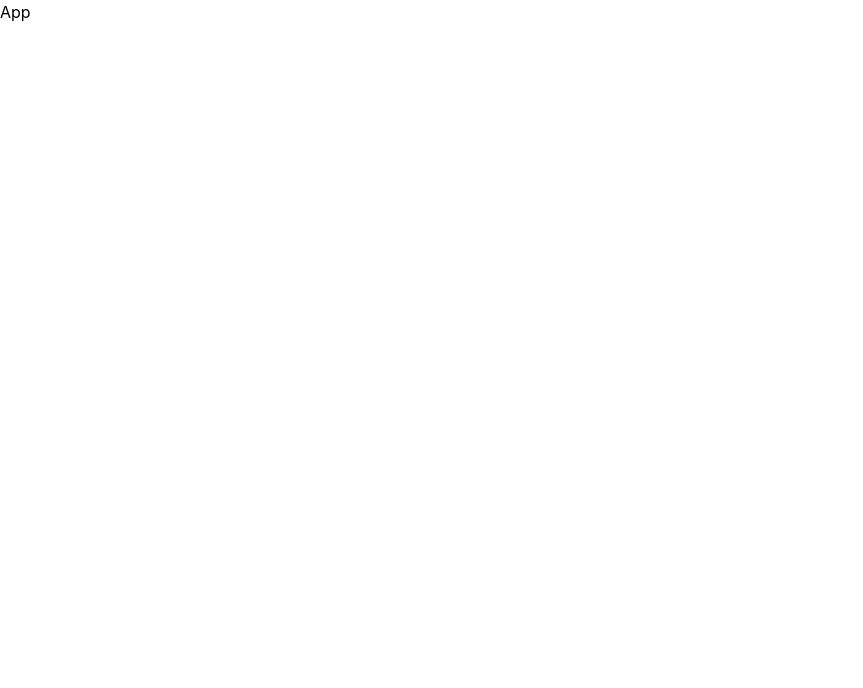
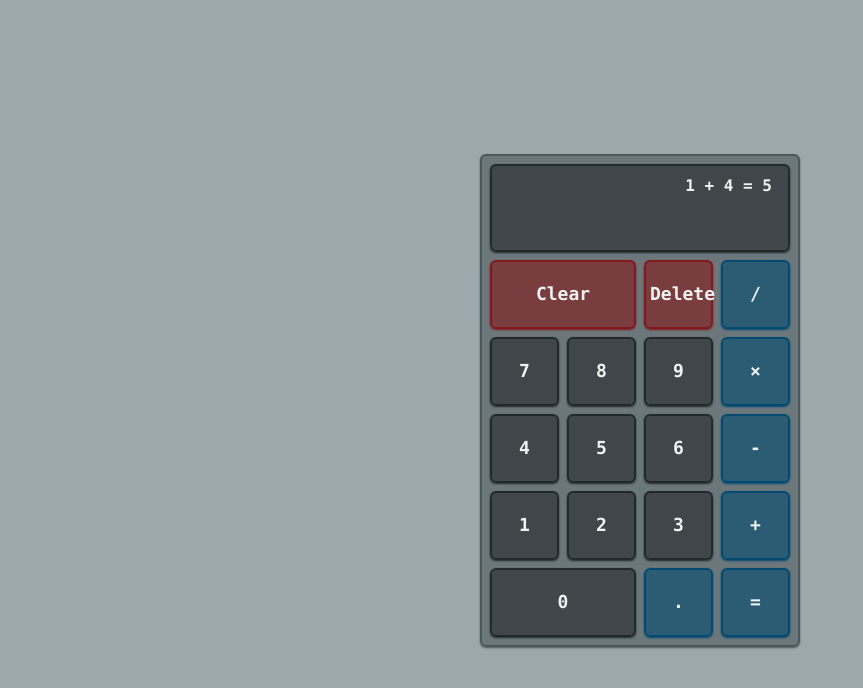
Before and after one commit to Ali-boorboor/Calcify, a React (Vite) app: page / in a window 1280 px wide. Shown: the top 688 px of the page, without its empty margins (0-863 px from the left). Built offline with nearby package versions, Linux system fonts and the light colour scheme.

Commit message:
feat: implement calculator UI layout

```diff
--- a/index.html
+++ b/index.html
@@ -10,8 +10,8 @@
       href="/favicon/calculator-favicon-32.png"
     />
   </head>
-  <body>
-    <div id="root"></div>
+  <body class="bg-mist-400">
+    <div class="min-h-svh grid place-items-center" id="root"></div>
     <script type="module" src="/src/main.jsx"></script>
   </body>
 </html>
--- a/src/App.jsx
+++ b/src/App.jsx
@@ -1,5 +1,7 @@
+import Calculator from "@/components/Calculator";
+
 const App = () => {
-  return <div>App</div>;
+  return <Calculator />;
 };
 
 export default App;
--- /dev/null
+++ b/src/components/Button.jsx
@@ -0,0 +1,38 @@
+const buttonVariants = {
+  digit:
+    "bg-mist-800/60 hover:bg-mist-800/80 border-mist-800 aspect-square shadow-mist-800",
+
+  operator:
+    "bg-sky-900/60 hover:bg-sky-900/80 border-sky-900 aspect-square shadow-sky-900",
+
+  clear:
+    "bg-red-900/60 hover:bg-red-900/80 border-red-900 col-span-2 shadow-red-900",
+
+  delete:
+    "bg-red-900/60 hover:bg-red-900/80 border-red-900 aspect-square shadow-red-900",
+
+  wide: "bg-mist-800/60 hover:bg-mist-800/80 border-mist-800 col-span-2 shadow-mist-800",
+};
+
+const Button = ({
+  children,
+  variant = "digit",
+  //! action = "add-digit",
+  ariaLabel,
+  onClick,
+}) => {
+  const buttonVariant = buttonVariants[variant];
+
+  return (
+    <button
+      className={`text-lg rounded-md border-2 p-1 cursor-pointer shadow-xs transition-colors duration-300 ${buttonVariant}`}
+      aria-label={ariaLabel}
+      onClick={onClick}
+      type="button"
+    >
+      {children}
+    </button>
+  );
+};
+
+export default Button;
--- /dev/null
+++ b/src/components/Calculator.jsx
@@ -0,0 +1,169 @@
+import Button from "@/components/Button";
+
+const actions = {
+  ADD_DIGIT: "add-digit",
+
+  CHOOSE_OPERATION: "choose-operation",
+
+  CLEAR: "clear",
+
+  DELETE: "delete",
+
+  EVALUATE: "evaluate",
+};
+
+const calculatorKeys = [
+  {
+    id: 1,
+    value: "Clear",
+    variant: "clear",
+    action: actions.CLEAR,
+    ariaLabel: "Clear",
+  },
+  {
+    id: 2,
+    value: "Delete",
+    variant: "delete",
+    action: actions.DELETE,
+    ariaLabel: "Delete",
+  },
+  {
+    id: 3,
+    value: "/",
+    variant: "operator",
+    action: actions.CHOOSE_OPERATION,
+    ariaLabel: "Division",
+  },
+  {
+    id: 4,
+    value: 7,
+    variant: "digit",
+    action: actions.ADD_DIGIT,
+    ariaLabel: "Seven",
+  },
+  {
+    id: 5,
+    value: 8,
+    variant: "digit",
+    action: actions.ADD_DIGIT,
+    ariaLabel: "Eight",
+  },
+  {
+    id: 6,
+    value: 9,
+    variant: "digit",
+    action: actions.ADD_DIGIT,
+    ariaLabel: "Nine",
+  },
+  {
+    id: 7,
+    value: "×",
+    variant: "operator",
+    action: actions.CHOOSE_OPERATION,
+    ariaLabel: "Multiply",
+  },
+  {
+    id: 8,
+    value: 4,
+    variant: "digit",
+    action: actions.ADD_DIGIT,
+    ariaLabel: "Four",
+  },
+  {
+    id: 9,
+    value: 5,
+    variant: "digit",
+    action: actions.ADD_DIGIT,
+    ariaLabel: "Five",
+  },
+  {
+    id: 10,
+    value: 6,
+    variant: "digit",
+    action: actions.ADD_DIGIT,
+    ariaLabel: "Six",
+  },
+  {
+    id: 11,
+    value: "-",
+    variant: "operator",
+    action: actions.CHOOSE_OPERATION,
+    ariaLabel: "Subtraction",
+  },
+  {
+    id: 12,
+    value: 1,
+    variant: "digit",
+    action: actions.ADD_DIGIT,
+    ariaLabel: "One",
+  },
+  {
+    id: 13,
+    value: 2,
+    variant: "digit",
+    action: actions.ADD_DIGIT,
+    ariaLabel: "Two",
+  },
+  {
+    id: 14,
+    value: 3,
+    variant: "digit",
+    action: actions.ADD_DIGIT,
+    ariaLabel: "Three",
+  },
+  {
+    id: 15,
+    value: "+",
+    variant: "operator",
+    action: actions.CHOOSE_OPERATION,
+    ariaLabel: "Sum",
+  },
+  {
+    id: 16,
+    value: 0,
+    variant: "wide",
+    action: actions.ADD_DIGIT,
+    ariaLabel: "Zero",
+  },
+  {
+    id: 17,
+    value: ".",
+    variant: "operator",
+    action: actions.CHOOSE_OPERATION,
+    ariaLabel: "Dot",
+  },
+  {
+    id: 18,
+    value: "=",
+    variant: "operator",
+    action: actions.EVALUATE,
+    ariaLabel: "Equal",
+  },
+];
+
+const Calculator = () => {
+  return (
+    <main className="max-w-xs w-full bg-mist-600/60 font-mono font-semibold text-mist-100 border-2 border-mist-600 shadow-xs shadow-mist-600 rounded-md p-2 space-y-2">
+      <output
+        className="block max-h-22 w-full bg-mist-800/60 border-2 border-mist-800 shadow-xs shadow-mist-800 rounded-md py-2 px-4 aspect-video text-right"
+        aria-live="polite"
+      >
+        1 + 4 = 5
+      </output>
+
+      <div className="grid grid-cols-4 gap-2">
+        {calculatorKeys.map((calculatorKey) => (
+          <Button
+            ariaLabel={calculatorKey.ariaLabel}
+            variant={calculatorKey.variant}
+            key={calculatorKey.id}
+          >
+            {calculatorKey.value}
+          </Button>
+        ))}
+      </div>
+    </main>
+  );
+};
+
+export default Calculator;
--- /dev/null
+++ b/src/components/Display.jsx
@@ -0,0 +1,6 @@
+
+const Display = () => {
+  return <div>Display</div>;
+};
+
+export default Display;
```
